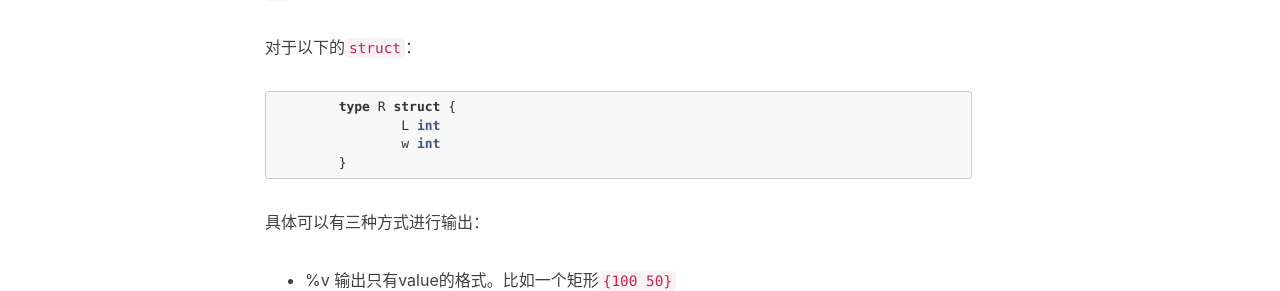
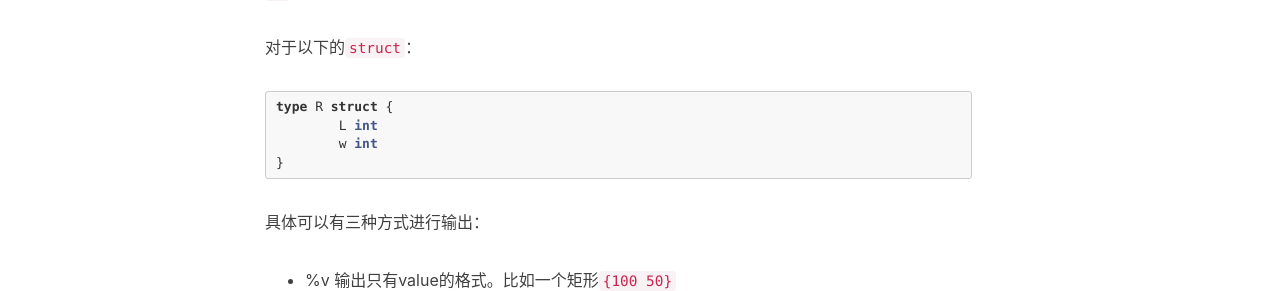
Before and after one commit to kimiazhu/kimiazhu.github.io, a Jekyll site: the page built from _posts/2016-04-11-golang_reflect_to_string.markdown, in a window 1280 px wide. Shown: the part 1048-1339 px from the top of the page. Built offline with Jekyll 4.4.1, drawn with Linux system fonts in a browser that asks for light colours; nearby versions of some CDN libraries; comment, search, counter and statistics services are not loaded.

````diff
--- a/_posts/2016-04-11-golang_reflect_to_string.markdown
+++ b/_posts/2016-04-11-golang_reflect_to_string.markdown
@@ -26,11 +26,11 @@ fmt.Printf("%v", value)
 
 对于以下的`struct`：
 
-```golang
-	type R struct {
-		L int
-		w int
-	}
+```go
+type R struct {
+	L int
+	w int
+}
 ```
 
 具体可以有三种方式进行输出：
````
